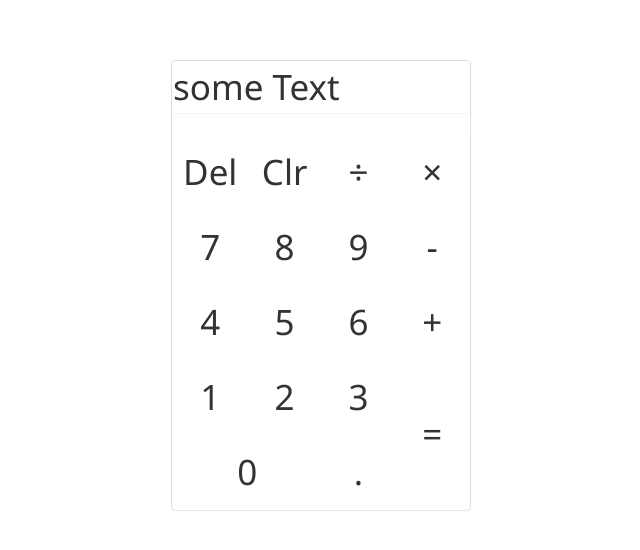
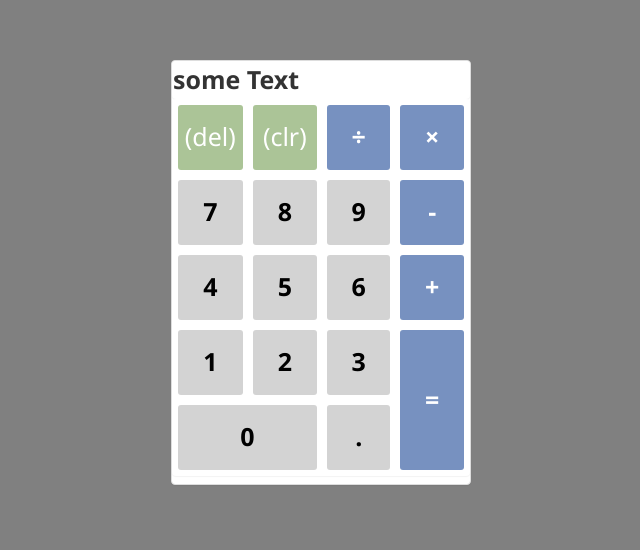
Before and after one commit to OmicronPersei/CalculatorFCCProject, a website: page index.html in a window 1280 px wide. Shown: the part 140-690 px from the top of the page, without its empty margins (319-959 px from the left). Drawn offline with nearby package versions, Linux system fonts and the light colour scheme.

Commit message:
Added some colors!

```diff
--- a/index.html
+++ b/index.html
@@ -16,32 +16,32 @@
       <div class="panel calculatorButtons">
         <table>
           <tr>
-            <td><div class="btn"><div>Del</div></div></td>
-            <td><div class="btn"><div>Clr</div></div></td>
-            <td><div class="btn"><div>÷</div></div></td>
-            <td><div class="btn"><div>×</div></div></td>
+            <td><div class="btn specialFunctionButton"><div>(del)</div></div></td>
+            <td><div class="btn specialFunctionButton"><div>(clr)</div></div></td>
+            <td><div class="btn operatorButton"><div>÷</div></div></td>
+            <td><div class="btn operatorButton"><div>×</div></div></td>
           </tr>
           <tr>
-            <td><div class="btn"><div>7</div></div></td>
-            <td><div class="btn"><div>8</div></div></td>
-            <td><div class="btn"><div>9</div></div></td>
-            <td><div class="btn"><div>-</div></div></td>
+            <td><div class="btn numberButton"><div>7</div></div></td>
+            <td><div class="btn numberButton"><div>8</div></div></td>
+            <td><div class="btn numberButton"><div>9</div></div></td>
+            <td><div class="btn operatorButton"><div>-</div></div></td>
           </tr>
           <tr>
-            <td><div class="btn"><div>4</div></div></td>
-            <td><div class="btn"><div>5</div></div></td>
-            <td><div class="btn"><div>6</div></div></td>
-            <td><div class="btn"><div>+</div></div></td>
+            <td><div class="btn numberButton"><div>4</div></div></td>
+            <td><div class="btn numberButton"><div>5</div></div></td>
+            <td><div class="btn numberButton"><div>6</div></div></td>
+            <td><div class="btn operatorButton"><div>+</div></div></td>
           </tr>
           <tr>
-            <td><div class="btn"><div>1</div></div></td>
-            <td><div class="btn"><div>2</div></div></td>
-            <td><div class="btn"><div>3</div></div></td>
-            <td rowspan="2"><div class="btn"><div>=</div></div></td>
+            <td><div class="btn numberButton"><div>1</div></div></td>
+            <td><div class="btn numberButton"><div>2</div></div></td>
+            <td><div class="btn numberButton"><div>3</div></div></td>
+            <td rowspan="2"><div class="btn operatorButton"><div>=</div></div></td>
           </tr>
           <tr>
-            <td colspan="2"><div class="btn"><div>0</div></div></td>
-            <td><div class="btn"><div>.</div></div></td>
+            <td colspan="2"><div class="btn numberButton"><div>0</div></div></td>
+            <td><div class="btn numberButton"><div>.</div></div></td>
           </tr>
         </table>
       </div>
--- a/pageStyle.css
+++ b/pageStyle.css
@@ -1,32 +1,45 @@
+body {
+  background-color: grey;
+}
+
 .calculatorInputText,.calculatorButtons .btn{
   font-family: Segoe UI,sans-serif;
-  font-size: 35px;
-  font-weight: 400;
+  font-size: 25px;
+  font-weight: 700;
+}
+
+.panel {
+  margin-bottom: 0px;
 }
 
 #calculatorBody {
   margin: 200px auto;
   width: 300px;
-  height: 450px;
+  height: 425px;
 }
 
 .calculatorButtons table {
-  margin: auto;
+  margin: 0px;
 }
 
 .calculatorButtons table td {
   margin: auto;
-  padding: 0px;
+  padding: 5px;
   width: 75px;
   height: 75px;
 }
 
 .calculatorButtons table td .btn {
   display: table;
+/*
+  min-width: 65px;
+  min-height: 65px;
+*/
   width: 100%;
   height: 100%;
-  margin: 0px;
+  margin: auto;
   padding: 0px;
+  border-radius: 3px;
 }
 
 .calculatorButtons table td .btn div {
@@ -35,3 +48,20 @@
   height: 100%;
   width: 100%;
 }
+
+.btn.specialFunctionButton {
+  background-color: #abc497;
+  color: white;
+  font-weight: 100;
+}
+
+.btn.operatorButton {
+  background-color: #7791c0;
+  color: white;
+  font-weight: 900;
+}
+
+.numberButton {
+  background-color: lightgrey;
+  color: black;
+}
```
